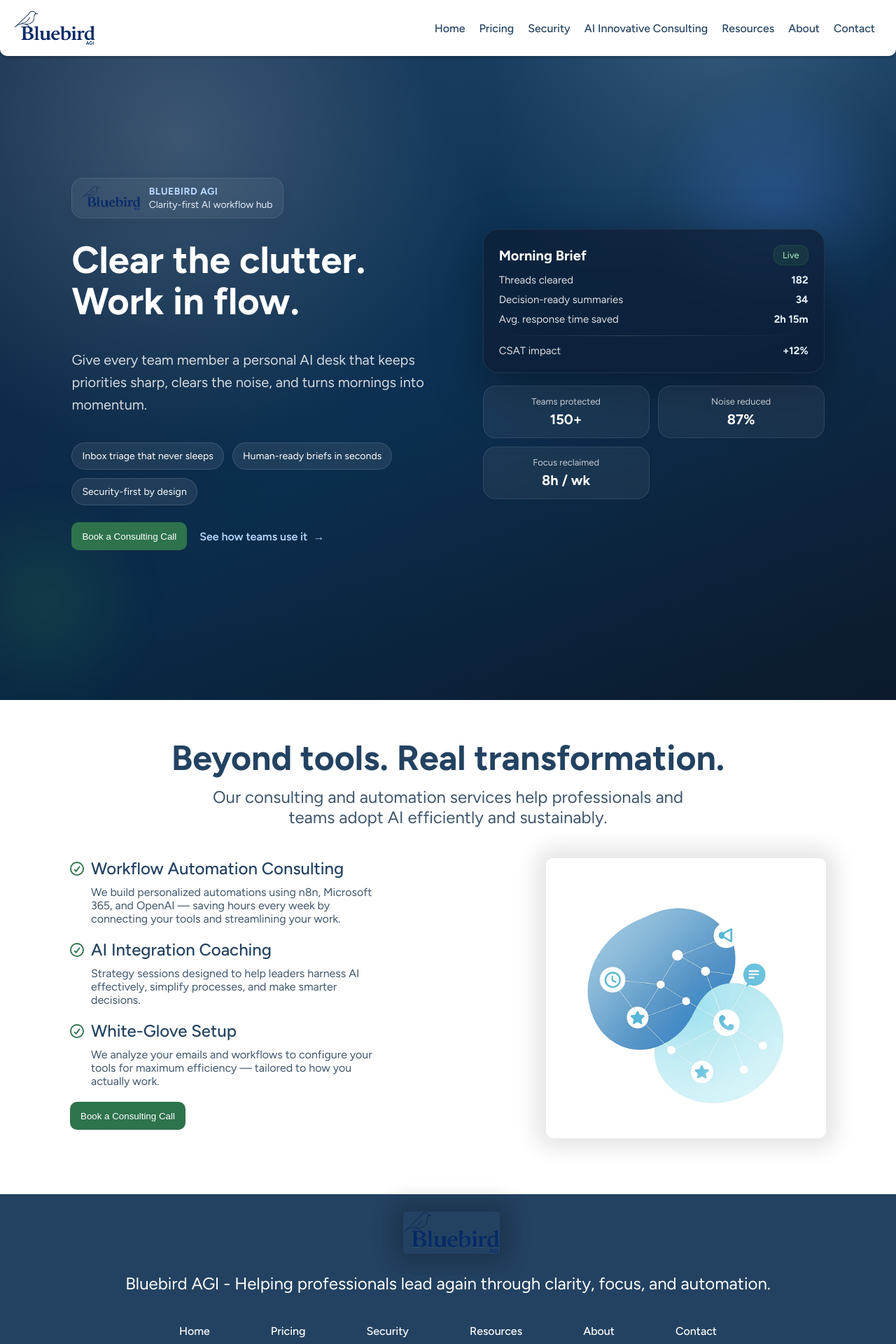
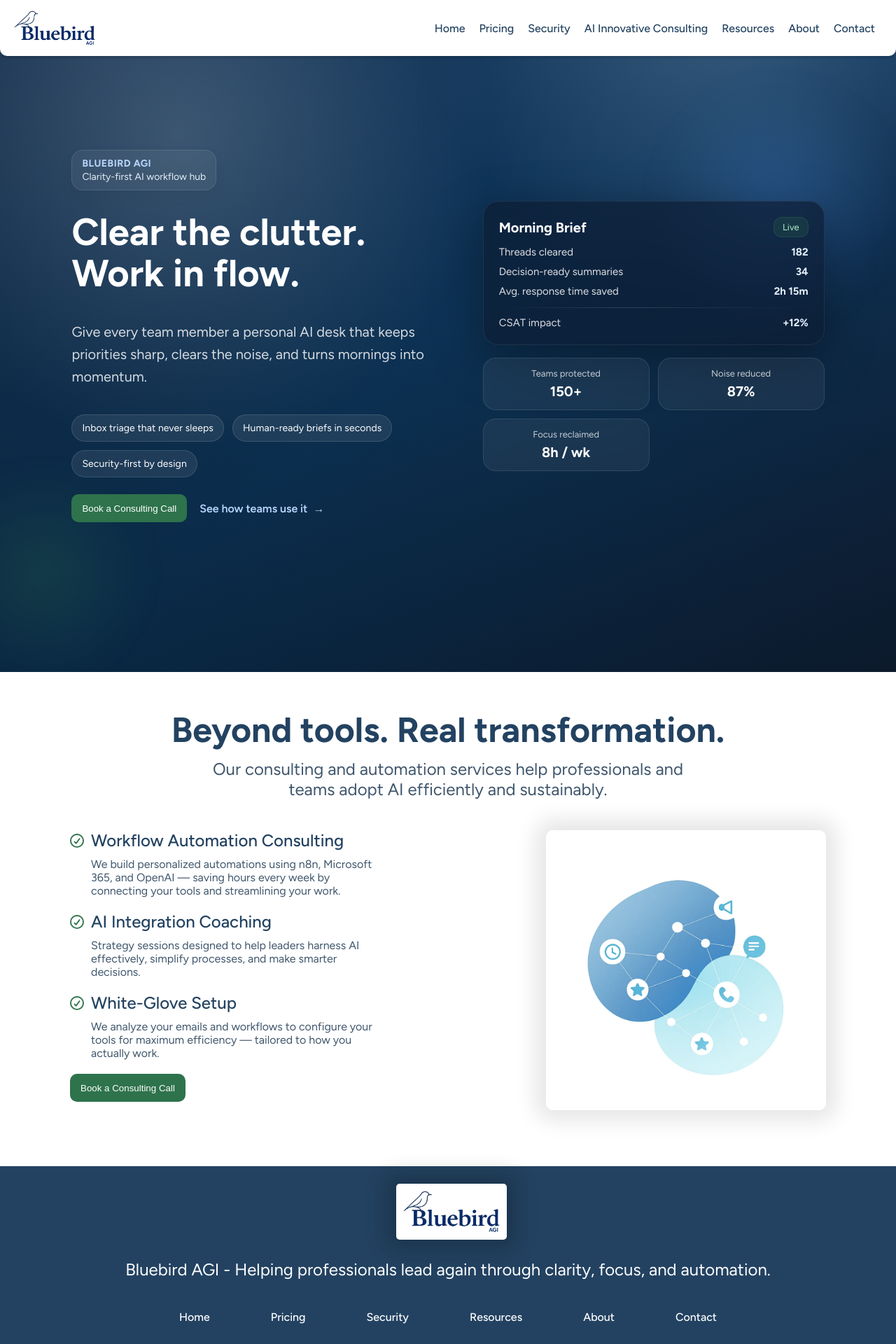
Before and after one commit to spencer-w-mathews/peak-efficiency, a React (Create React App) app: page /#/ in a window 1280 px wide. Shown: the top 1920 px of the page at 70% size. Built offline with nearby package versions, Linux system fonts and the light colour scheme.

Commit message:
update footer and hero

```diff
--- a/src/Pages/Footer.jsx
+++ b/src/Pages/Footer.jsx
@@ -15,6 +15,8 @@
           marginLeft: 10,
           marginTop: 25,
           borderRadius: 5,
+          background: '#fff',
+          padding: 10,
           boxShadow: '0px 0px 30px 15px rgba(0, 0, 0, 0.2)',
         }}
       />
--- a/src/Pages/Hero.jsx
+++ b/src/Pages/Hero.jsx
@@ -27,7 +27,6 @@
           transition={{ duration: 0.8, ease: 'easeOut' }}
         >
           <BrandBadge>
-            <Logo src={logo} alt="Bluebird AGI logo" />
             <BadgeText>
               <BadgeLabel>Bluebird AGI</BadgeLabel>
               <BadgeSub>Clarity-first AI workflow hub</BadgeSub>
@@ -118,11 +117,12 @@
   position: relative;
   min-height: 95vh;
   overflow: hidden;
-  background: radial-gradient(circle at 20% 20%, rgba(255, 255, 255, 0.25) 0%, rgba(255, 255, 255, 0) 35%),
+  background:
+    radial-gradient(circle at 20% 20%, rgba(255, 255, 255, 0.25) 0%, rgba(255, 255, 255, 0) 35%),
     radial-gradient(circle at 80% 0%, rgba(255, 255, 255, 0.22) 0%, rgba(255, 255, 255, 0) 30%),
     linear-gradient(140deg, #0f2238 0%, #0b3558 50%, #0f1c2e 100%);
   color: ${({ theme }) => theme.colors.white};
-  padding: 140px 8% 100px;
+  padding: 100px 8% 100px;
   display: flex;
   align-items: center;
 
@@ -278,7 +278,9 @@
   display: inline-flex;
   align-items: center;
   gap: 8px;
-  transition: color 0.2s ease, transform 0.2s ease;
+  transition:
+    color 0.2s ease,
+    transform 0.2s ease;
 
   &::after {
     content: '→';
@@ -353,7 +355,12 @@
 
 const Divider = styled.div`
   height: 1px;
-  background: linear-gradient(90deg, rgba(255, 255, 255, 0) 0%, rgba(255, 255, 255, 0.14) 40%, rgba(255, 255, 255, 0) 100%);
+  background: linear-gradient(
+    90deg,
+    rgba(255, 255, 255, 0) 0%,
+    rgba(255, 255, 255, 0.14) 40%,
+    rgba(255, 255, 255, 0) 100%
+  );
   margin: 4px 0 2px;
 `;
 
```
